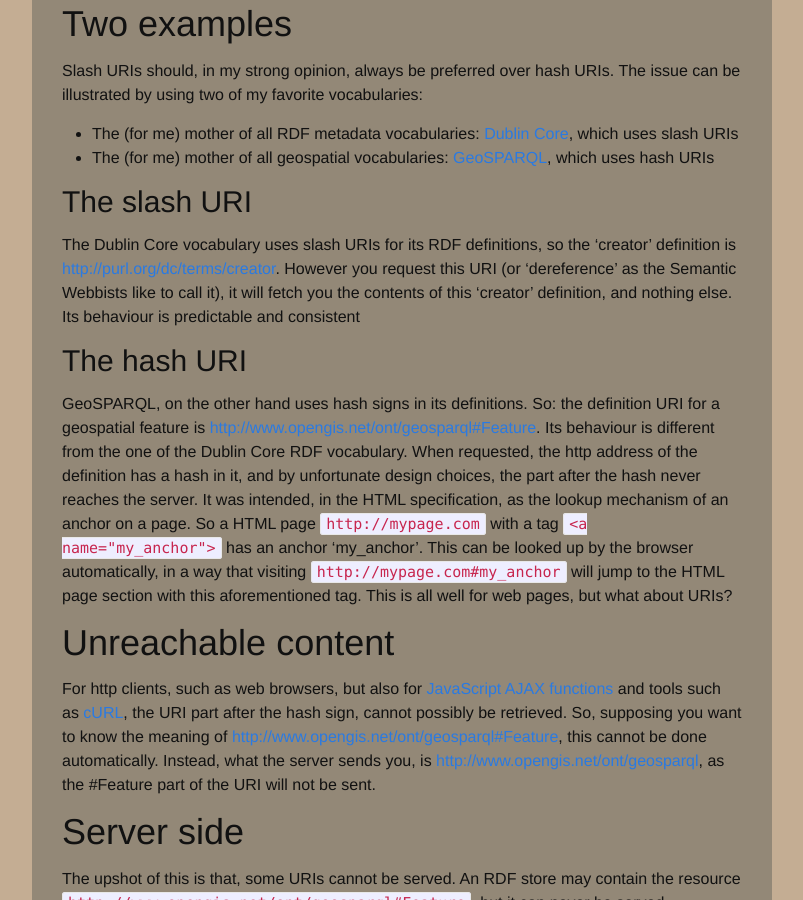
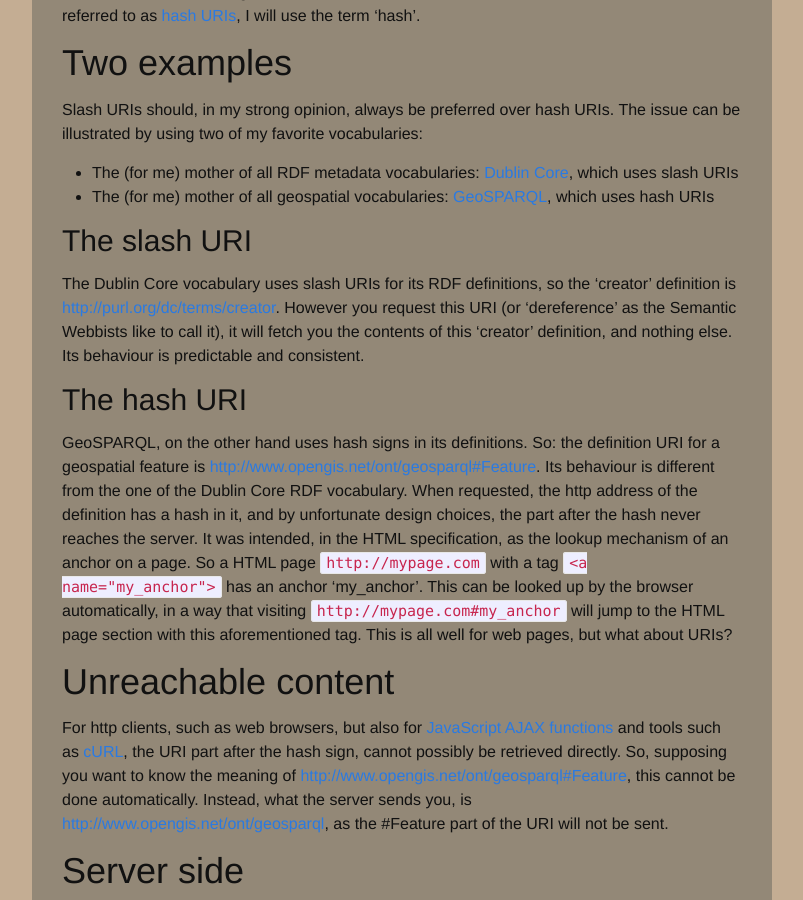
Before and after one commit to reinvantveer/reinvantveer.github.io, a Jekyll site: the page built from _posts/2016-06-05-why-hash-uris-should-be-banned.md, in a window 1280 px wide and 900 px high, scrolled down 650 px. Shown: the whole window, without its empty margins (238-1041 px from the left). Built offline with Jekyll 4.4.1, drawn with Linux system fonts in a browser that asks for light colours; some of the changed text lies outside the part shown.

```diff
--- a/_posts/2016-06-05-why-hash-uris-should-be-banned.md
+++ b/_posts/2016-06-05-why-hash-uris-should-be-banned.md
@@ -18,13 +20,13 @@ Slash URIs should, in my strong opinion, always be preferred over hash URIs. The
 - The (for me) mother of all geospatial vocabularies: [GeoSPARQL](http://www.opengeospatial.org/standards/geosparql), which uses hash URIs
 
 ## The slash URI
-The Dublin Core vocabulary uses slash URIs for its RDF definitions, so the 'creator' definition is [http://purl.org/dc/terms/creator](http://purl.org/dc/terms/creator). However you request this URI (or 'dereference' as the Semantic Webbists like to call it), it will fetch you the contents of this 'creator' definition, and nothing else. Its behaviour is predictable and consistent
+The Dublin Core vocabulary uses slash URIs for its RDF definitions, so the 'creator' definition is [http://purl.org/dc/terms/creator](http://purl.org/dc/terms/creator). However you request this URI (or 'dereference' as the Semantic Webbists like to call it), it will fetch you the contents of this 'creator' definition, and nothing else. Its behaviour is predictable and consistent.
 
 ## The hash URI
 GeoSPARQL, on the other hand uses hash signs in its definitions. So: the definition URI for a geospatial feature is [http://www.opengis.net/ont/geosparql#Feature](http://www.opengis.net/ont/geosparql#Feature). Its behaviour is different from the one of the Dublin Core RDF vocabulary. When requested, the http address of the definition has a hash in it, and by unfortunate design choices, the part after the hash never reaches the server. It was intended, in the HTML specification, as the lookup mechanism of an anchor on a page. So a HTML page `http://mypage.com` with a tag `<a name="my_anchor">` has an anchor 'my_anchor'. This can be looked up by the browser automatically, in a way that visiting `http://mypage.com#my_anchor` will jump to the HTML page section with this aforementioned tag. This is all well for web pages, but what about URIs?
 
 # Unreachable content
-For http clients, such as web browsers, but also for [JavaScript AJAX functions](http://api.jquery.com/jquery.ajax/) and tools such as [cURL](https://curl.haxx.se/), the URI part after the hash sign, cannot possibly be retrieved. So, supposing you want to know the meaning of [http://www.opengis.net/ont/geosparql#Feature](http://www.opengis.net/ont/geosparql#Feature), this cannot be done automatically. Instead, what the server sends you, is [http://www.opengis.net/ont/geosparql](http://www.opengis.net/ont/geosparql), as the #Feature part of the URI will not be sent.
+For http clients, such as web browsers, but also for [JavaScript AJAX functions](http://api.jquery.com/jquery.ajax/) and tools such as [cURL](https://curl.haxx.se/), the URI part after the hash sign, cannot possibly be retrieved directly. So, supposing you want to know the meaning of [http://www.opengis.net/ont/geosparql#Feature](http://www.opengis.net/ont/geosparql#Feature), this cannot be done automatically. Instead, what the server sends you, is [http://www.opengis.net/ont/geosparql](http://www.opengis.net/ont/geosparql), as the #Feature part of the URI will not be sent.
 
 # Server side
 The upshot of this is that, some URIs cannot be served. An RDF store may contain the resource `http://www.opengis.net/ont/geosparql#Feature`, but it can never be served individually to a request. Instead, often the entire set of definitions, in this case the full GeoSPARQL vocabulary, will be sent by the server. Drama ensues.
@@ -43,6 +45,7 @@ Now where is the interoperability in that?
 It is time to be done with hash URIs once and for all. Don't use them. Standards that recommend them, such as the [Dutch URI strategy](http://www.pilod.nl/wiki/Boek/URI-strategie), should be altered in favor of better interoperable slash URIs.
 
 # For some light reading
-[https://www.w3.org/wiki/HashVsSlash](https://www.w3.org/wiki/HashVsSlash)
-[https://www.w3.org/wiki/HashURI](https://www.w3.org/wiki/HashURI)
-[http://www.pilod.nl/wiki/Boek/URI-strategie](http://www.pilod.nl/wiki/Boek/URI-strategie)
+
+- [https://www.w3.org/wiki/HashVsSlash](https://www.w3.org/wiki/HashVsSlash)
+- [https://www.w3.org/wiki/HashURI](https://www.w3.org/wiki/HashURI)
+- [http://www.pilod.nl/wiki/Boek/URI-strategie](http://www.pilod.nl/wiki/Boek/URI-strategie)
```
Also changed, not shown: other parts of _posts/2016-06-05-why-hash-uris-should-be-banned.md (+2 -0 lines).
